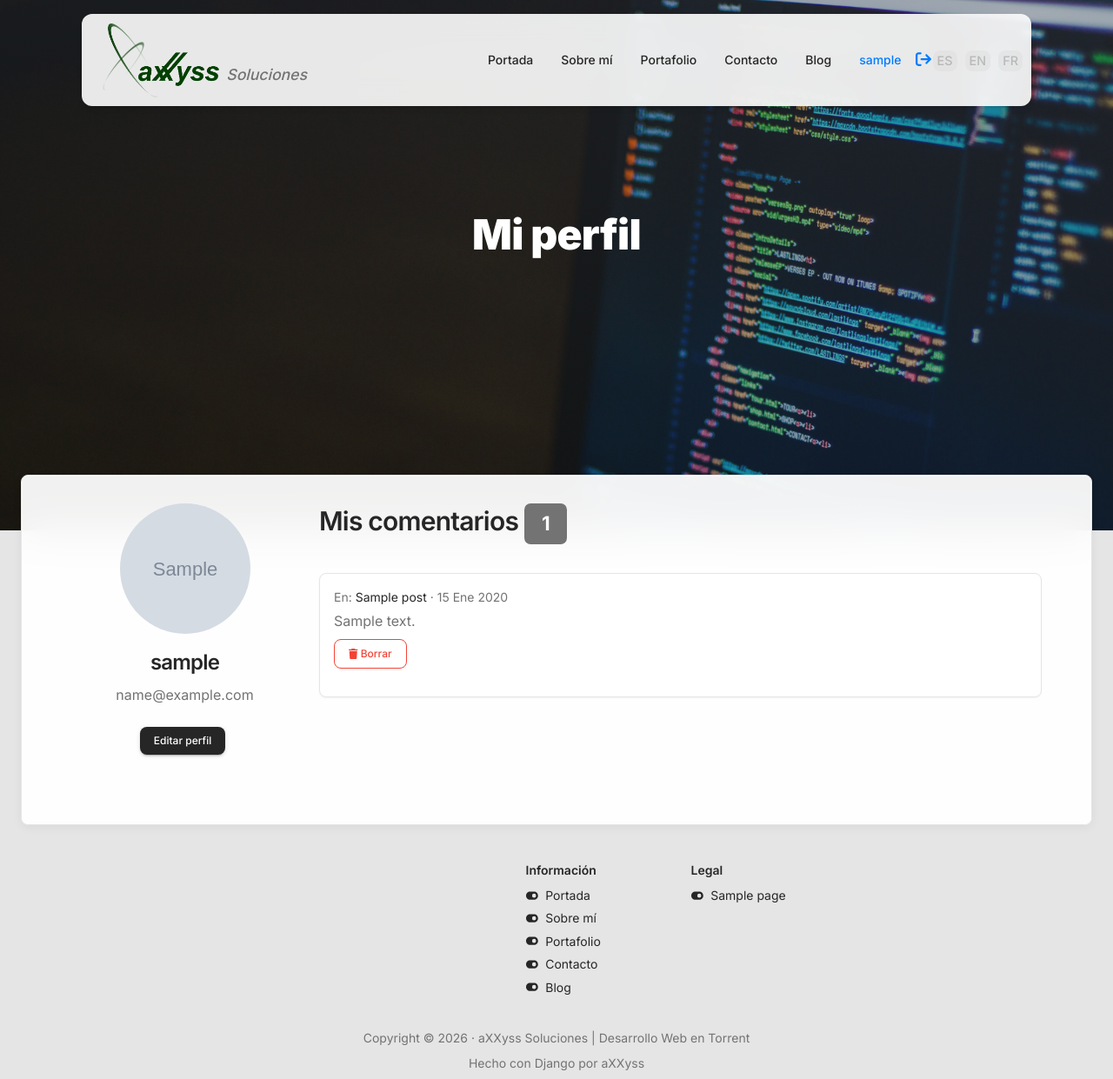
After one commit to aXXyss/webpersonal, a Django app: page /es/perfil/ in a window 1280 px wide. The commit adds this page. Shown: the whole page at 87% size. Run offline with Django 3.2, Linux system fonts and the light colour scheme; a user stored in the database is signed in; tables that the repository leaves empty hold one stand-in row (values such as "Sample post"); grey boxes marked "Sample" are stand-in pictures; some libraries are stand-ins or nearby versions.

Commit message:
Feature: perfil de usuario, gestión de comentarios, restablecimiento de contraseña

```diff
--- /dev/null
+++ b/comments/urls.py
@@ -0,0 +1,8 @@
+from django.urls import path
+from comments import views
+
+app_name = 'comments'
+
+urlpatterns = [
+    path('delete/<int:comment_id>/', views.delete_comment, name='delete_comment'),
+]
--- a/core/templates/core/base.html
+++ b/core/templates/core/base.html
@@ -155,25 +155,25 @@
                   </a>
                 </li>
                 {% if user.is_authenticated %}
-                <li class="nav-item ms-lg-auto">
-                  <form method="post" action="{% url 'users:logout' %}" class="d-inline">
+                  <li class="nav-item ms-lg-auto d-flex align-items-center">
+                      <a href="{% url 'users:profile' %}" class="nav-link px-lg-3 py-3 py-lg-4">
+                          <p class="d-inline text-sm z-index-1 font-weight-semibold" style="color: #007bff;">
+                              {{ user.username }}
+                          </p>
+                      </a>
+                      <form method="post" action="{% url 'users:logout' %}" style="display:inline; margin:0;">
+                          {% csrf_token %}
                           <input type="hidden" name="next" value="{{ request.path }}">
-                    {% csrf_token %}
-                    <button type="submit" class="nav-link px-lg-3 py-3 py-lg-4"
-                      style="border: none; background: none; padding: 0; cursor: pointer;">
-                      <p class="d-inline text-sm z-index-1 font-weight-semibold" data-bs-toggle="tooltip"
-                        data-bs-placement="bottom" title="Sign OUT" style="color: #007bff;">{{ user.username }}&nbsp;
-                      </p>
-                      <i class="fa fa-sign-out me-1"></i>
+                          <button type="submit" style="border: none; background: none; padding: 0; cursor: pointer; color: #007bff;">
+                              <i class="fa fa-sign-out"></i>
                           </button>
                       </form>
                   </li>
                   {% else %}
                   <li class="nav-item ms-lg-auto">
-                  <a class="nav-link px-lg-3 py-3 py-lg-4" href="{% url 'users:login' %}">
+                      <a class="nav-link px-lg-3 py-3 py-lg-4" href="{% url 'users:login' %}?next={{ request.path }}">
                           <i class="fa fa-sign-in me-1"></i>
-                    <p class="d-inline text-sm z-index-1 font-weight-semibold" data-bs-toggle="tooltip"
-                      data-bs-placement="bottom" title="Sign IN">{% trans "Iniciar sesión" %}</p>
+                          <p class="d-inline text-sm z-index-1 font-weight-semibold">{% trans "Iniciar sesión" %}</p>
                       </a>
                   </li>
                   {% endif %}
--- /dev/null
+++ b/users/templates/users/profile.html
@@ -0,0 +1,54 @@
+{% extends "core/base.html" %}
+{% load i18n %}
+{% block title %}{% trans "Mi perfil" %}{% endblock %}
+{% block background %}{% load static %}{% static 'core/img/about-bg.jpg' %}{% endblock %}
+{% block headers %}
+<h1 class="text-white font-weight-black pt-3 mt-n5">{% trans "Mi perfil" %}</h1>
+{% endblock %}
+{% block robots %}
+<meta name="robots" content="noindex, nofollow">
+{% endblock %}
+
+{% block content %}
+<div class="row">
+    <!-- Columna izquierda: datos del perfil -->
+    <div class="col-lg-3 text-center mb-4">
+        {% if profile.photo %}
+            <img src="{{ profile.photo.url }}" alt="{{ request.user.username }}" class="img-fluid rounded-circle mb-3" style="width: 150px; height: 150px; object-fit: cover;">
+        {% else %}
+            <img src="{% static 'core/img/avatar.jpg' %}" alt="{{ request.user.username }}" class="img-fluid rounded-circle mb-3" style="width: 150px; height: 150px; object-fit: cover;">
+        {% endif %}
+        <h4>{{ request.user.username }}</h4>
+        <p class="text-muted">{{ request.user.email }}</p>
+        <a href="{% url 'users:profile_edit' %}" class="btn btn-dark btn-sm mt-2">{% trans "Editar perfil" %}</a>
+    </div>
+
+    <!-- Columna derecha: comentarios -->
+    <div class="col-lg-9">
+        <h3>{% trans "Mis comentarios" %} <span class="badge bg-secondary">{{ comments.count }}</span></h3>
+        <hr>
+        {% for comment in comments %}
+        <div class="card mb-3">
+            <div class="card-body">
+                <p class="text-muted text-sm mb-1">
+                    {% trans "En" %}: <a href="{% url 'blog:post_detail' slug=comment.post.slug %}">{{ comment.post.title }}</a>
+                    · {{ comment.created_at|date:"d M Y" }}
+                    {% if comment.replies.count > 0 %}
+                        · <span class="text-success">{{ comment.replies.count }} {% trans "respuesta(s)" %}</span>
+                    {% endif %}
+                </p>
+                <p class="mb-0">{{ comment.comment }}</p>
+                <form method="POST" action="{% url 'comments:delete_comment' comment.id %}" class="mt-2">
+                    {% csrf_token %}
+                    <button type="submit" class="btn btn-sm btn-outline-danger" onclick="return confirm('{% trans "¿Estás seguro de que quieres borrar este comentario?" %}')">
+                        <i class="fas fa-trash"></i> {% trans "Borrar" %}
+                    </button>
+                </form>
+            </div>
+        </div>
+        {% empty %}
+        <p class="text-muted">{% trans "Todavía no has dejado ningún comentario." %}</p>
+        {% endfor %}
+    </div>
+</div>
+{% endblock %}
--- a/users/urls.py
+++ b/users/urls.py
@@ -7,7 +7,7 @@ from users import views
 
 urlpatterns = [
     path(
-        route='login',
+        route='login/',
         view=views.LoginView.as_view(),
         name='login'
     ),
@@ -64,4 +64,14 @@ urlpatterns = [
         ),
         name='password_reset_complete'
     ),
+    path(
+        route='perfil/',
+        view=views.ProfileView.as_view(),
+        name='profile'
+    ),
+    path(
+        route='perfil/editar/',
+        view=views.ProfileEditView.as_view(),
+        name='profile_edit'
+    ),
 ]
--- a/users/views.py
+++ b/users/views.py
@@ -1,11 +1,14 @@
 from django.shortcuts import render, get_object_or_404, redirect
-from django.views.generic import FormView, View
+from django.views.generic import FormView, View, TemplateView, UpdateView
 from django.urls import reverse_lazy
 from django.contrib.auth.mixins import LoginRequiredMixin
 from django.contrib.auth import views as auth_views
+from django.utils.decorators import method_decorator
+from django.contrib.auth.decorators import login_required
 from users.forms import SignupForm
 from users.models import Profile
 from django.utils.translation import get_language
+from comments.models import Comment
 
 class SignupView(FormView):
     template_name = 'users/register.html'
@@ -33,3 +36,27 @@ class ActivateAccountView(View):
             return render(request, 'users/account_activated.html')
         else:
             return redirect('users:login')
+
+@method_decorator(login_required, name='dispatch')
+class ProfileView(TemplateView):
+    template_name = 'users/profile.html'
+
+    def get_context_data(self, **kwargs):
+        context = super().get_context_data(**kwargs)
+        user = self.request.user
+        comments = Comment.objects.filter(
+            user=user, parent=None
+        ).select_related('post').order_by('-created_at')
+        context['comments'] = comments
+        context['profile'] = Profile.objects.get(user=user)
+        return context
+
+@method_decorator(login_required, name='dispatch')
+class ProfileEditView(UpdateView):
+    model = Profile
+    fields = ['photo']
+    template_name = 'users/profile_edit.html'
+    success_url = reverse_lazy('users:profile')
+
+    def get_object(self):
+        return Profile.objects.get(user=self.request.user)
--- a/webpersonal/settings.py
+++ b/webpersonal/settings.py
@@ -274,7 +274,7 @@ SILENCED_SYSTEM_CHECKS = [
 ]
 
 
-LOGIN_URL = '/login/'
+LOGIN_URL = '/es/login/'
 LOGIN_REDIRECT_URL = '/'
 LOGOUT_REDIRECT_URL = '/'
 
--- a/webpersonal/urls.py
+++ b/webpersonal/urls.py
@@ -37,6 +37,7 @@ urlpatterns += i18n_patterns(
     path('contact/', include('contact.urls')),
     path('blog/', include('blog.urls')),
     path('', include(('users.urls', 'users'), namespace='users')), # Colocar al final, para evitar conflictos con otras rutas
+    path('comments/', include('comments.urls')),
 )
 
 if settings.DEBUG:
```
Also changed, not shown: comments/views.py (+11 -2 lines), users/templates/users/profile_edit.html (added, +39 -0 lines), webpersonal/urls_prod.py (+32 -30 lines), users/locale/en/LC_MESSAGES/django.po, users/locale/fr/LC_MESSAGES/django.po. Lines whose indentation alone changed are shown as unchanged.
